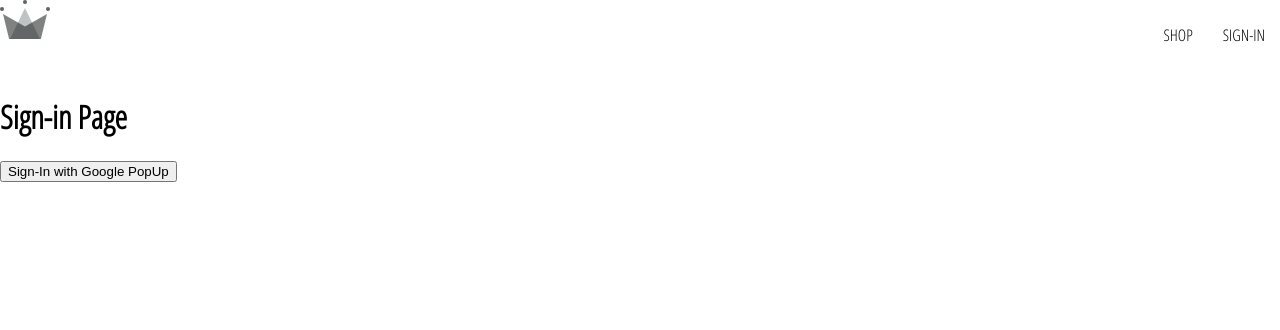
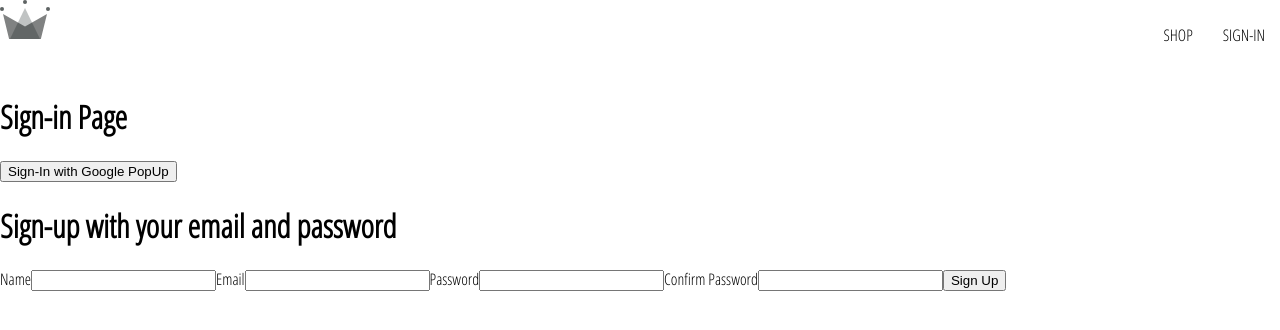
Before and after one commit to azshhh/Reactjs-Tutorials, a React (Create React App) app in the folder reactjs-capstone/: page /sign-in in a window 1280 px wide. Shown: the top 330 px of the page. Built offline with nearby package versions, Linux system fonts and the light colour scheme.

Commit message:
Creating Signup form

```diff
--- /dev/null
+++ b/reactjs-capstone/src/components/sign-up-form/sign-up-form.component.jsx
@@ -0,0 +1,24 @@
+const SignUpForm = () => {
+  return (
+    <div>
+      <h1>Sign-up with your email and password</h1>
+      <form onSubmit={() => {}}>
+        <label>Name</label>
+        <input type="text" required />
+
+        <label>Email</label>
+        <input type="email" required />
+
+        <label>Password</label>
+        <input type="password" required />
+
+        <label>Confirm Password</label>
+        <input type="password" required />
+
+        <button type="submit">Sign Up</button>
+      </form>
+    </div>
+  );
+};
+
+export default SignUpForm;
--- a/reactjs-capstone/src/routes/sign-in/sign-in.component.jsx
+++ b/reactjs-capstone/src/routes/sign-in/sign-in.component.jsx
@@ -1,3 +1,4 @@
+import SignUpForm from "../../components/sign-up-form/sign-up-form.component";
 import {
   signInWithGooglePopup,
   createUserDocumentFromAuth,
@@ -13,6 +14,7 @@
     <div>
       <h1>Sign-in Page</h1>
       <button onClick={logGoogleUser}>Sign-In with Google PopUp</button>
+      <SignUpForm />
     </div>
   );
 };
```
